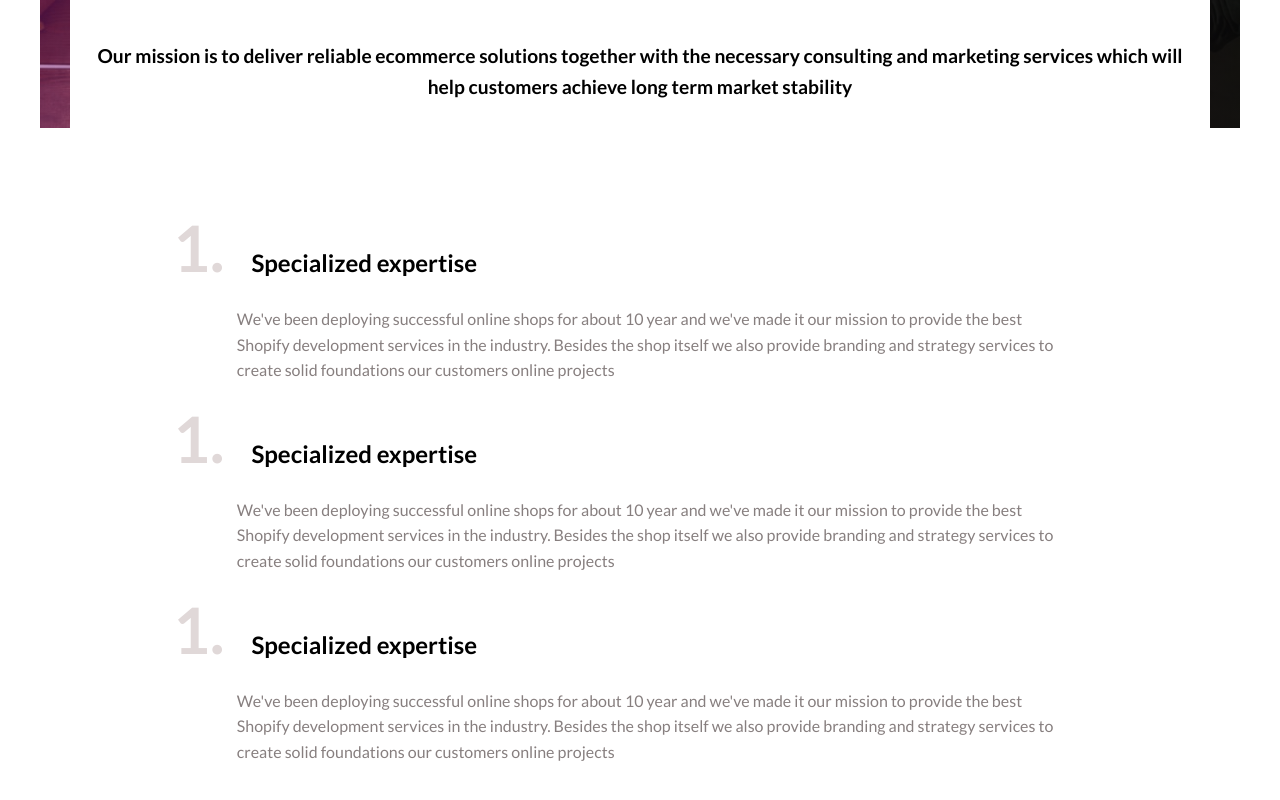
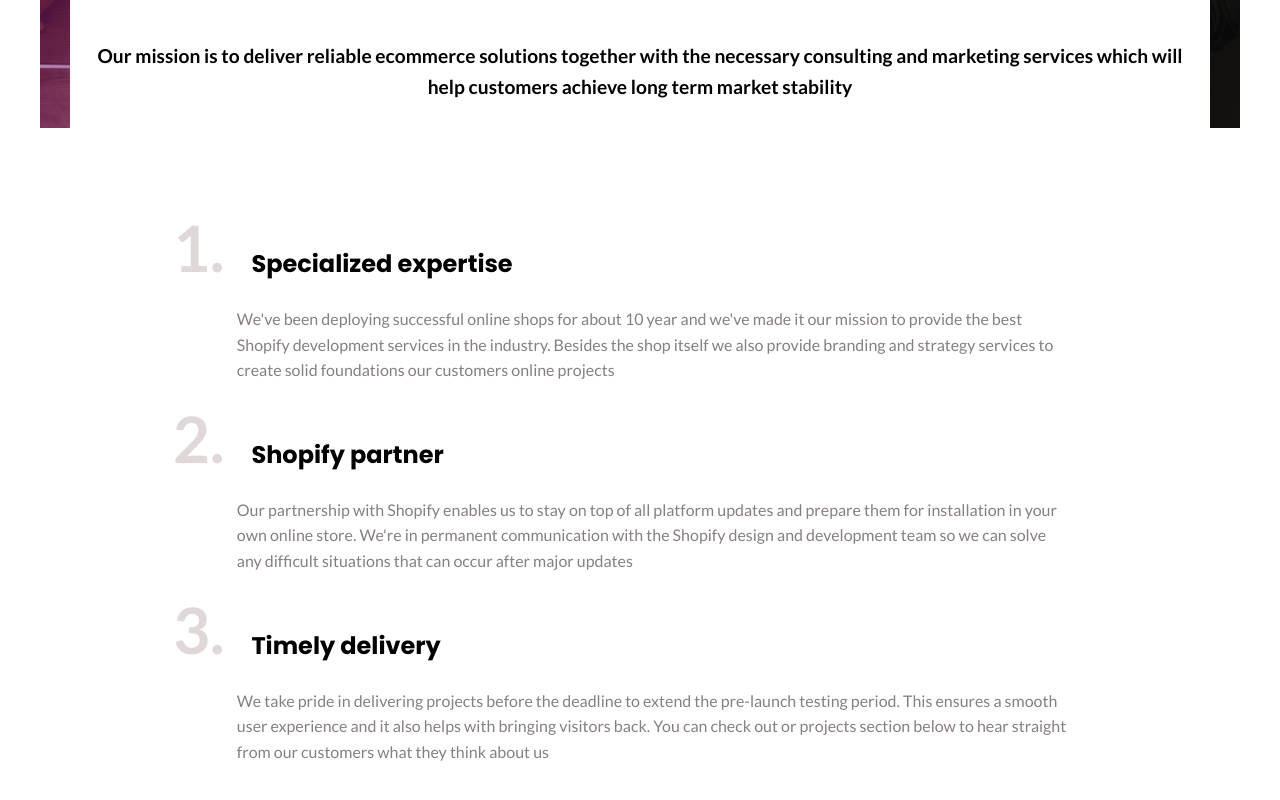
Before and after one commit to CRISSFMB/landing-page-spify-add-portfolio, a website: page src/index.html in a window 1280 px wide. Shown: the part 3112-3912 px from the top of the page. Drawn offline with nearby package versions, Linux system fonts and the light colour scheme; files that its build step writes are made by us from their sources.

Commit message:
start footer

```diff
--- a/src/index.html
+++ b/src/index.html
@@ -277,16 +277,16 @@
           <div class="content-flex-mision-text">
 
             <div class="content-number">
-              <span class="number">1.</span>
-              <span class="mision-title">Specialized expertise</span>
+              <span class="number">2.</span>
+              <span class="mision-title">Shopify partner</span>
             </div>
 
             <div class="content-mision-text">
 
-              <p class="mision-paragraph">We've been deploying successful online shops for about 10 year and we've
-                made it our mission to provide the best Shopify development services in the industry. Besides the shop
-                itself we also provide branding and strategy services to create solid foundations our customers online
-                projects</p>
+              <p class="mision-paragraph">Our partnership with Shopify enables us to stay on top of all platform updates
+                and prepare them for installation in your own online store. We're in permanent communication with the
+                Shopify design and development team so we can solve any difficult situations that can occur after major
+                updates</p>
 
             </div>
 
@@ -298,36 +298,36 @@
           <div class="content-flex-mision-text">
 
             <div class="content-number">
-              <span class="number">1.</span>
-              <span class="mision-title">Specialized expertise</span>
+              <span class="number">3.</span>
+              <span class="mision-title">Timely delivery</span>
             </div>
 
             <div class="content-mision-text">
 
-              <p class="mision-paragraph">We've been deploying successful online shops for about 10 year and we've
-                made it our mission to provide the best Shopify development services in the industry. Besides the shop
-                itself we also provide branding and strategy services to create solid foundations our customers online
-                projects</p>
+              <p class="mision-paragraph">We take pride in delivering projects before the deadline to extend the
+                pre-launch testing period. This ensures a smooth user experience and it also helps with bringing
+                visitors back. You can check out or projects section below to hear straight from our customers what they
+                think about us</p>
 
             </div>
 
           </div>
         </article>
 
-
-
       </section>
 
-
-
     </div>
-
-
 
     <!-- section mision end -->
 
 
+
+
   </main>
+
+  <footer class="footer">
+
+  </footer>
 
 
 
--- a/src/scss/components/section-mision.scss
+++ b/src/scss/components/section-mision.scss
@@ -63,6 +63,7 @@
         font-weight: 700;
         font-size: 1.5rem;
         padding-left: 0.5rem;
+        font-family: "poppins", sans-serif;
       }
     }
 
```
Also changed, not shown: public/index.html (+1 -1 lines), public/css/styles.css.
